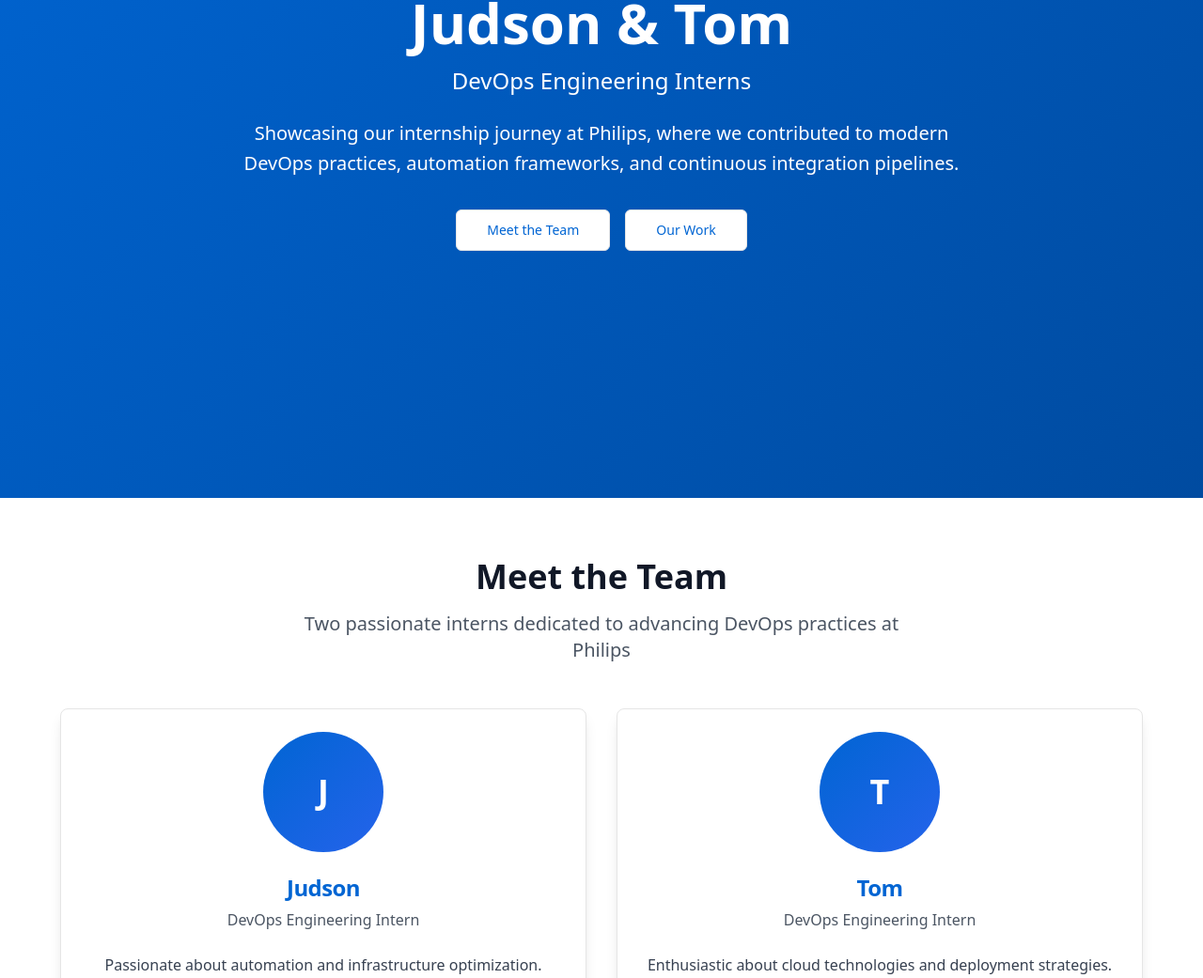
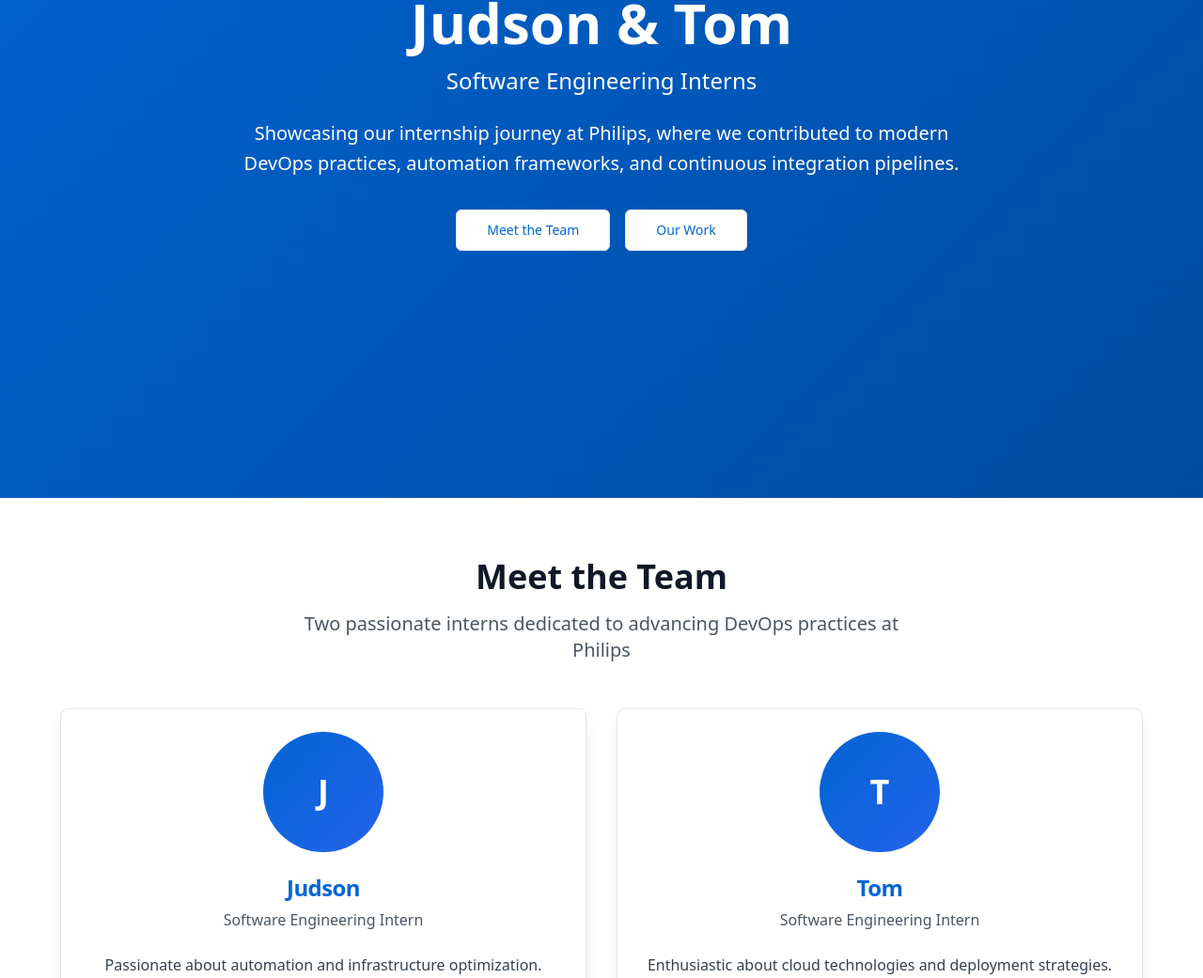
Before and after one commit to TomStevenson1/intern-demo, a React (Create React App) app: page / in a window 1280 px wide. Shown: the part 334-1375 px from the top of the page at 94% size. Built offline with nearby package versions, Linux system fonts and the light colour scheme; the HTML template or start-up script is replaced by a standard one.

Commit message:
Basic naming change

```diff
--- a/src/components/sections/About.tsx
+++ b/src/components/sections/About.tsx
@@ -20,7 +20,7 @@
                 <span className="text-4xl font-bold text-white">J</span>
               </div>
               <CardTitle className="text-2xl text-primary">Judson</CardTitle>
-              <p className="text-gray-600">DevOps Engineering Intern</p>
+              <p className="text-gray-600">Software Engineering Intern</p>
             </CardHeader>
             <CardContent className="text-center">
               <p className="text-gray-700 mb-4">
@@ -51,7 +51,7 @@
                 <span className="text-4xl font-bold text-white">T</span>
               </div>
               <CardTitle className="text-2xl text-primary">Tom</CardTitle>
-              <p className="text-gray-600">DevOps Engineering Intern</p>
+              <p className="text-gray-600">Software Engineering Intern</p>
             </CardHeader>
             <CardContent className="text-center">
               <p className="text-gray-700 mb-4">
--- a/src/components/sections/Contact.tsx
+++ b/src/components/sections/Contact.tsx
@@ -22,7 +22,7 @@
                 <span className="text-2xl font-bold text-primary">J</span>
               </div>
               <h3 className="text-xl font-semibold mb-2">Judson</h3>
-              <p className="text-white/80 mb-4">DevOps Engineering Intern</p>
+              <p className="text-white/80 mb-4">Software Engineering Intern</p>
               <div className="space-y-2">
                 <Button
                   variant="outline"
@@ -47,7 +47,7 @@
                 <span className="text-2xl font-bold text-primary">T</span>
               </div>
               <h3 className="text-xl font-semibold mb-2">Tom</h3>
-              <p className="text-white/80 mb-4">DevOps Engineering Intern</p>
+              <p className="text-white/80 mb-4">Software Engineering Intern</p>
               <div className="space-y-2">
                 <Button
                   variant="outline"
--- a/src/components/sections/Header.tsx
+++ b/src/components/sections/Header.tsx
@@ -17,7 +17,7 @@
             Judson & Tom
           </h1>
           <h2 className="text-2xl font-light mb-6">
-            DevOps Engineering Interns
+            Software Engineering Interns
           </h2>
           <p className="text-xl max-w-3xl mx-auto leading-relaxed">
             Showcasing our internship journey at Philips, where we contributed to
```
